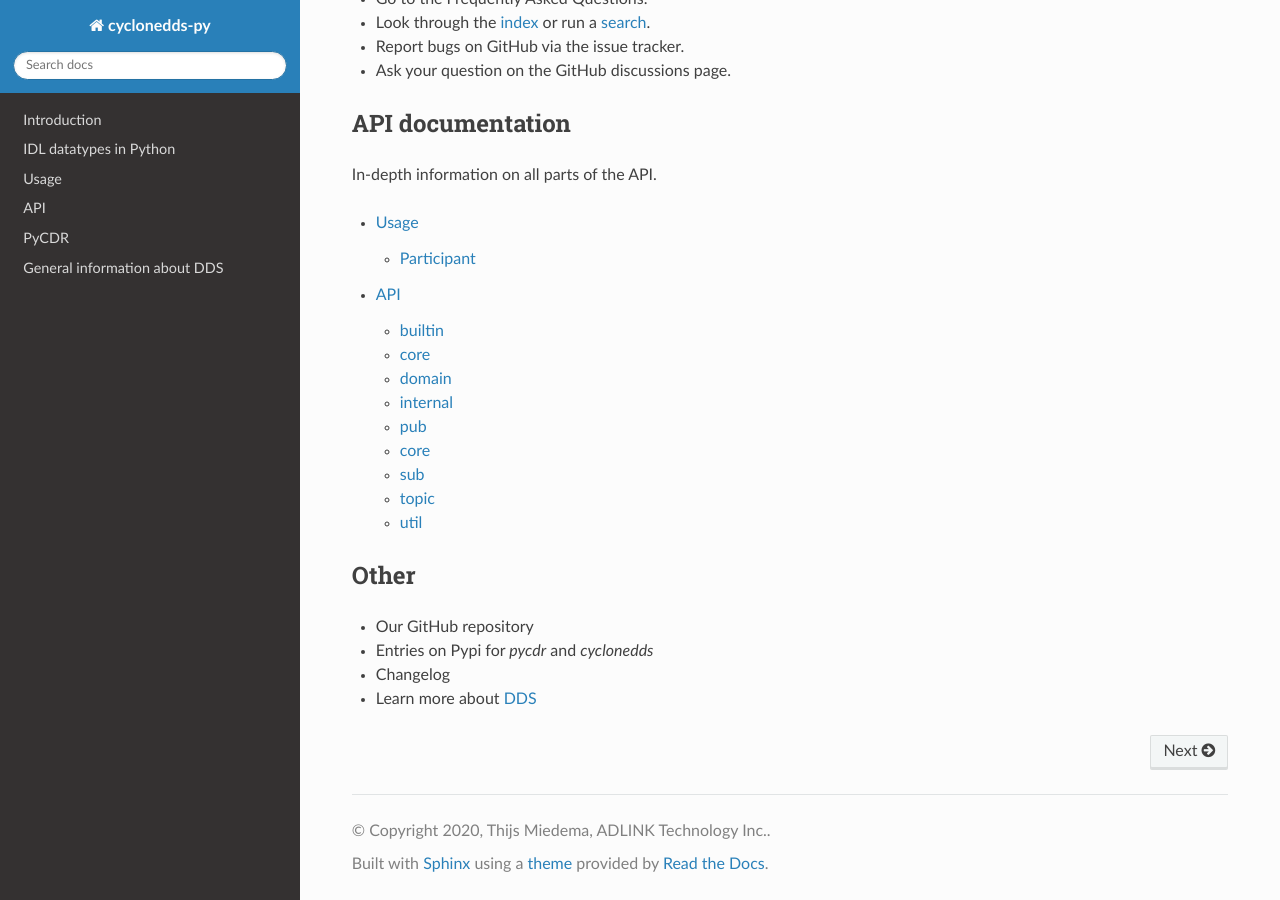
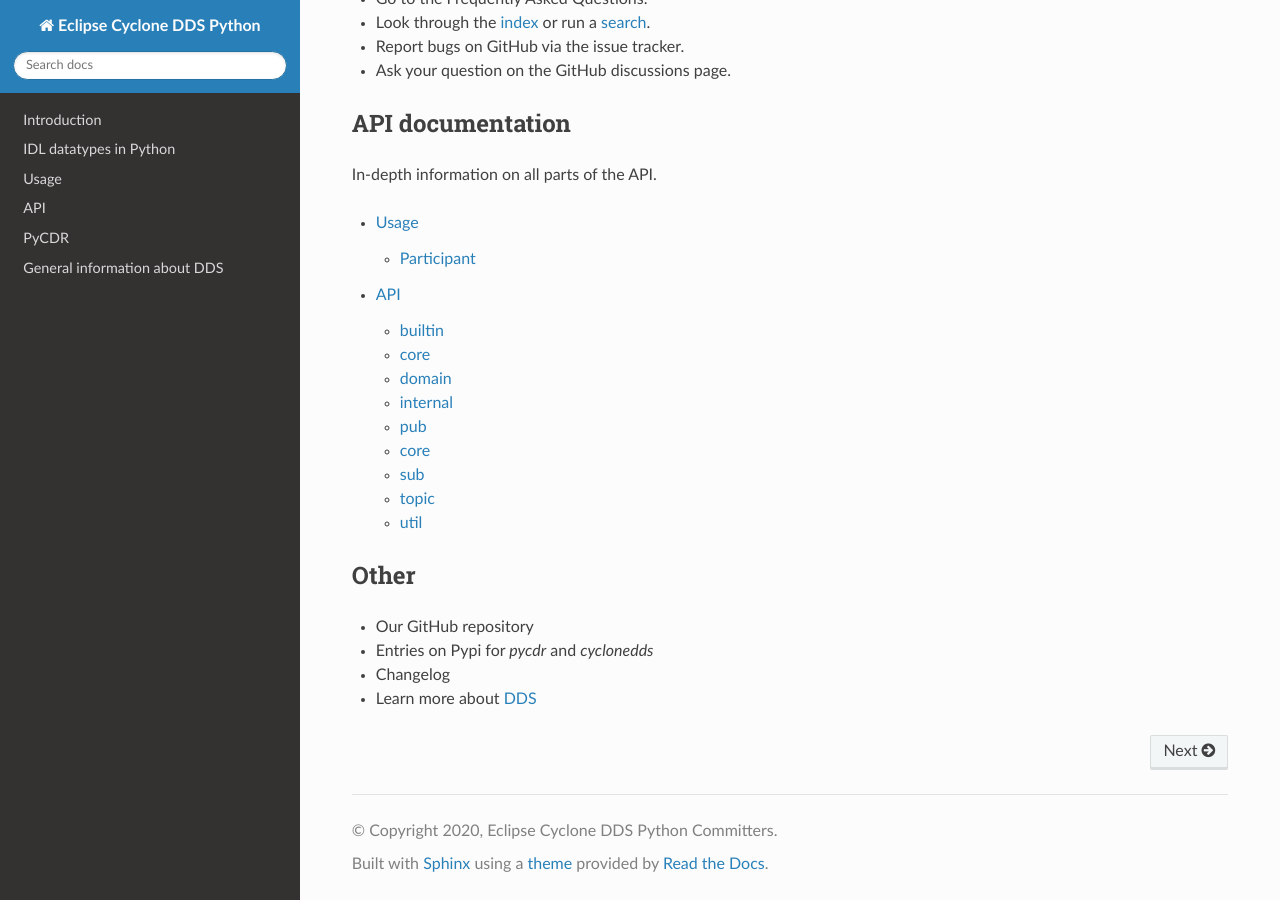
Before and after one commit to eclipse-cyclonedds/cyclonedds-python, a Sphinx documentation site: the page built from docs/source/index.rst, in a window 1280 px wide and 900 px high, scrolled down 846 px. Built offline with Sphinx 7.4.7 and the Read the Docs theme 2.0.0, drawn with Linux system fonts in a browser that asks for light colours; some of the changed lines change nothing that is shown.

Commit message:
Documentation pipeline

```diff
--- a/docs/requirements.txt
+++ b/docs/requirements.txt
@@ -1,2 +1,3 @@
-Sphinx>=3.3.1
-sphinx-rtd-theme==0.5.0
+Sphinx==4.0.2
+sphinx-rtd-theme==0.5.2
+typing_extensions>=3.10
--- a/docs/source/conf.py
+++ b/docs/source/conf.py
@@ -1,40 +1,33 @@
-# Configuration file for the Sphinx documentation builder.
-#
-# This file only contains a selection of the most common options. For a full
-# list see the documentation:
-# https://www.sphinx-doc.org/en/master/usage/configuration.html
+# -- Configuration file for the Sphinx documentation builder ------------------
 
-# -- Path setup --------------------------------------------------------------
-
-# If extensions (or modules to document with autodoc) are in another directory,
-# add these directories to sys.path here. If the directory is relative to the
-# documentation root, use os.path.abspath to make it absolute, like shown here.
-#
 import os
 import typing
 
-os.environ['CDDS_NO_IMPORT_LIBS'] = "1"
-typing.TYPE_CHECKING = True
 
-# -- Project information -----------------------------------------------------
+# -- Prevent circular imports in Sphinx ---------------------------------------
 
-project = 'cyclonedds-py'
-copyright = '2020, Thijs Miedema, ADLINK Technology Inc.'
-author = 'Thijs Miedema'
+import sphinx.builders.html
+import sphinx.builders.latex
+import sphinx.builders.texinfo
+import sphinx.builders.text
+import sphinx.ext.autodoc
 
 
-# -- General configuration ---------------------------------------------------
+# -- Project information ------------------------------------------------------
 
-# Add any Sphinx extension module names here, as strings. They can be
-# extensions coming with Sphinx (named 'sphinx.ext.*') or your custom
-# ones.
+project = 'Eclipse Cyclone DDS Python'
+copyright = '2020, Eclipse Cyclone DDS Python Committers'
+author = 'Eclipse Cyclone DDS Python Committers'
+
+
+# -- General configuration ----------------------------------------------------
+
 extensions = [
     'sphinx.ext.autodoc',
     'sphinx.ext.extlinks',
     'sphinx.ext.napoleon',
     'sphinx.ext.intersphinx',
-    "sphinx.ext.viewcode",
-    'sphinx_markdown_builder'
+    "sphinx.ext.viewcode"
 ]
 autodoc_mock_imports=["ctypes.CDLL", "ddspy"]
 autodoc_member_order = 'bysource'
@@ -52,3 +45,12 @@
 
 html_theme = 'sphinx_rtd_theme'
 pygments_style = 'friendly'
+
+
+# -- Allow documentation building without loading libraries -------------------
+
+os.environ['CDDS_NO_IMPORT_LIBS'] = "1"
+typing.TYPE_CHECKING = True
+
+
+# -- Configuration file for the Sphinx documentation builder ------------------
```
Also changed, not shown: 1 other file.
